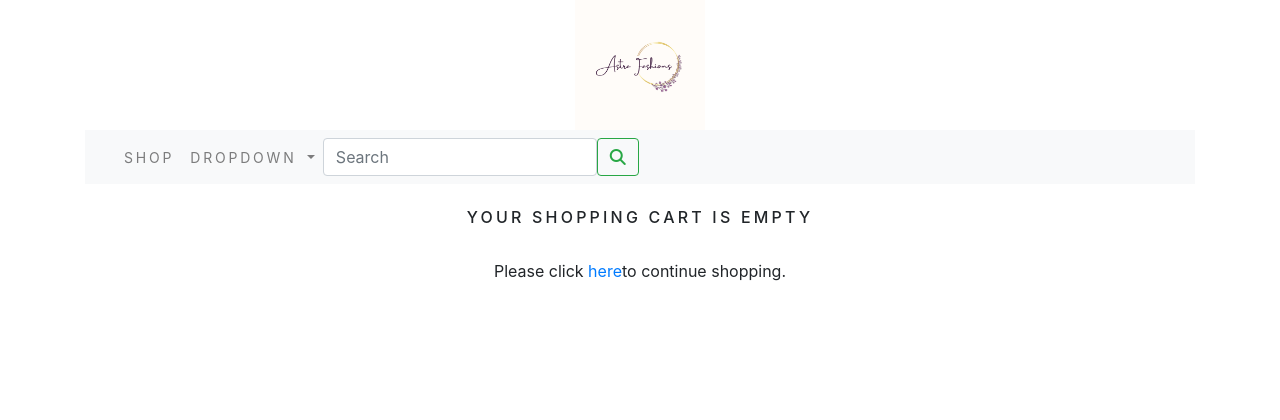
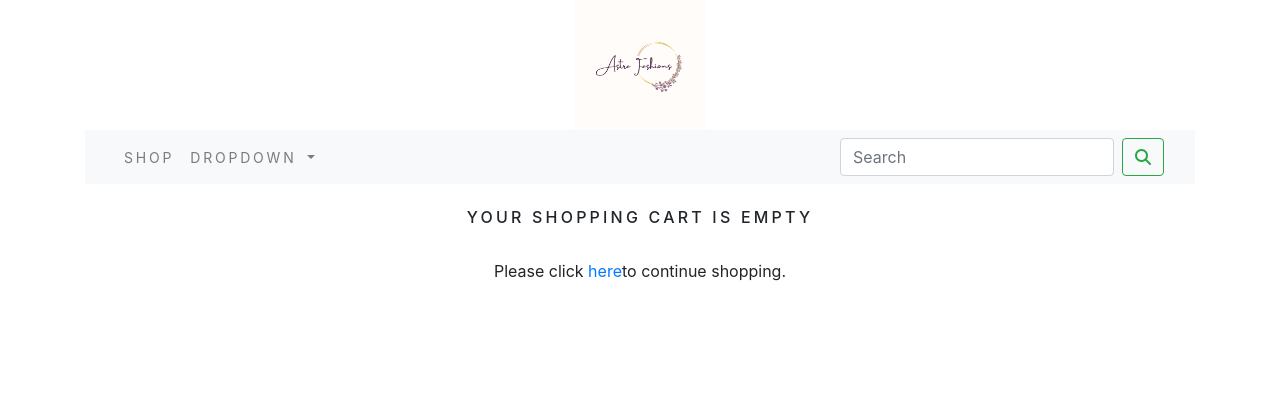
Before and after one commit to archanainmakeslh/Demoecommerce, a Django app: page /cart/ in a window 1280 px wide. Shown: the top 420 px of the page. Run offline with Django 3.2, Linux system fonts and the light colour scheme; data comes from the database, SQL or seed files in the repository; some libraries are stand-ins or nearby versions.

Commit message:
Update navbar.html

```diff
--- a/ecommerceproject/templates/navbar.html
+++ b/ecommerceproject/templates/navbar.html
@@ -1,37 +1,37 @@
 <nav class="navbar navbar-expand-lg navbar-light bg-light">
-<div class="container-fluid">
+  <div class="container-fluid">
   <button class="navbar-toggler" type="button" data-toggle="collapse" data-target="#navbarSupportedContent" aria-controls="navbarSupportedContent" aria-expanded="false" aria-label="Toggle navigation">
     <span class="navbar-toggler-icon"></span>
   </button>
 
   <div class="collapse navbar-collapse" id="navbarSupportedContent">
-    <ul class="navbar-nav me-auto mb-2 mb-lg-0">
+    <ul class="navbar-nav mr-auto">
 
       <li class="nav-item">
         <a class="nav-link" href="{% url 'shop:allProdCat' %}">Shop</a>
       </li>
-      <li class="nav-item dropdown {% if 'shop' in request.path %}active {% endif %}">
+      <li class="nav-item dropdown {% if 'shop' in request.path %} active {% endif %}">
         <a class="nav-link dropdown-toggle" href="#" id="navbarDropdown" role="button" data-toggle="dropdown" aria-haspopup="true" aria-expanded="false">
           Dropdown
         </a>
         <div class="dropdown-menu" aria-labelledby="navbarDropdown">
           <a class="dropdown-item" href="{% url 'shop:allProdCat' %}">All products</a>
-            {% for cat in links %}
+          {% for cat in links %}
           <a class="dropdown-item" href="{{cat.get_url}}">{{cat.name}}</a>
-            {% endfor %}
+          {% endfor %}
         </div>
-      </li>
       {% if item_count > 0 %}
       <li class="nav-item">
         <a class="nav-link" href="{% url 'cart:cart_detail' %}"><i class="fa fa-shopping-cart"></i>({{item_count}})</a>
       </li>
       {% endif %}
     </ul>
-    <form class="d-flex" action="{% url 'search_app:SearchResult' %}" method="get">
+
+    <form class="form-inline my-2 my-lg-0" action="{% url 'search_app:SearchResult' %}" method="get">
       {% csrf_token %}
-      <input class="form-control me-2" type="search" placeholder="Search" name='q' aria-label="Search">
-      <button class="btn btn-outline-success" type="submit"><i class="fa fa-search"></i></button>
+      <input class="form-control mr-sm-2" type="search" placeholder="Search" name='q' aria-label="Search">
+      <button class="btn btn-outline-success my-2 my-sm-0" type="submit"><i class="fa fa-search"></i></button>
     </form>
   </div>
-</div>
+  </div>
 </nav>
```
